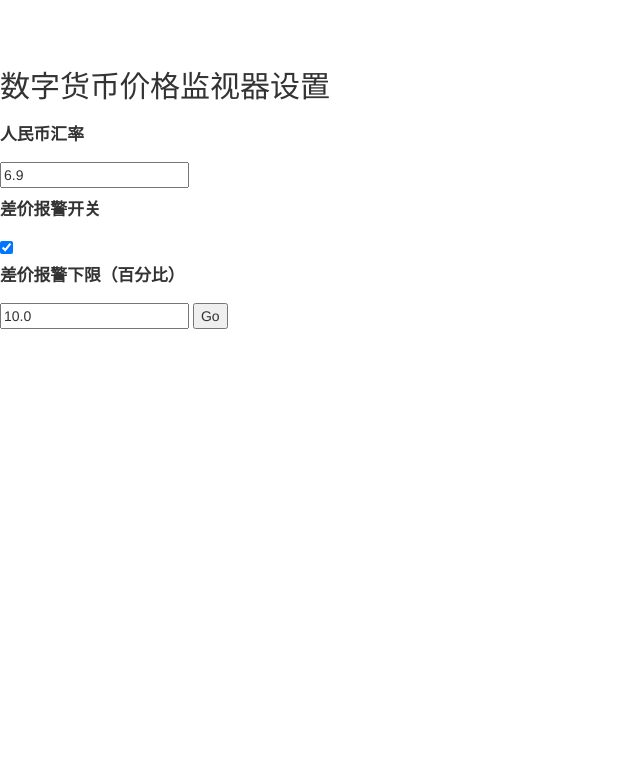
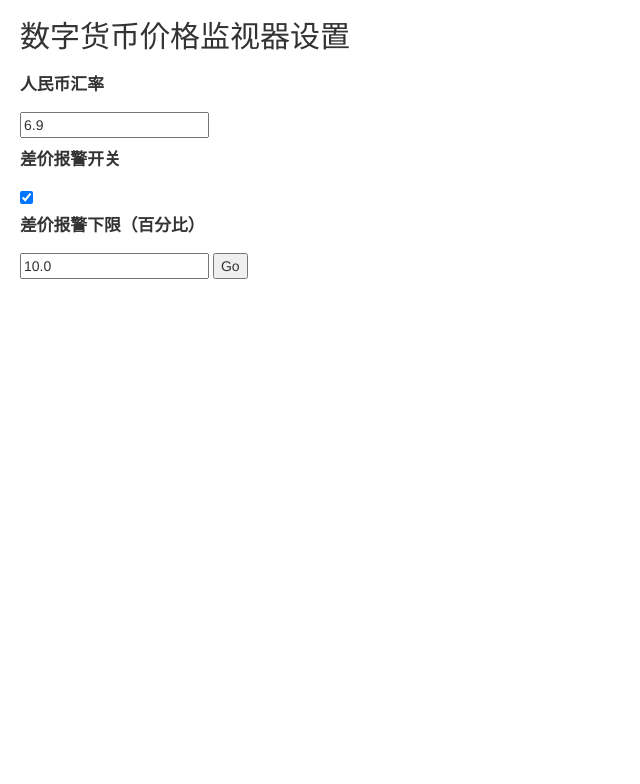
Before and after one commit to 68a/digital_asset, a Flask app: page / in a window 1280 px wide. Shown: the top 784 px of the page, without its empty margins (0-640 px from the left). Run offline with Flask 2, Linux system fonts and the light colour scheme; data comes from the database, SQL or seed files in the repository; some libraries are stand-ins or nearby versions.

Commit message:
add padding

```diff
--- a/price_alarm/app/static/css/main.css
+++ b/price_alarm/app/static/css/main.css
@@ -1,4 +1,4 @@
- body {padding-top: 50px;}
+ body {padding-left: 20px;}
 
 /* Contact form */
 form label {
```
